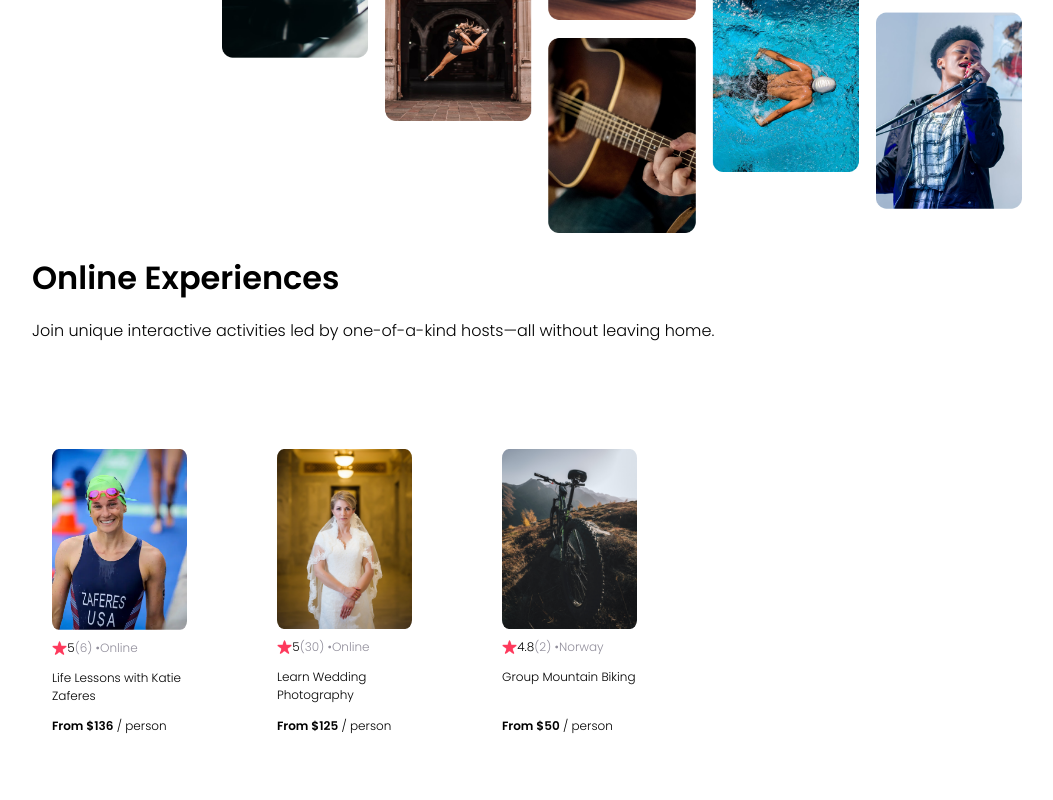
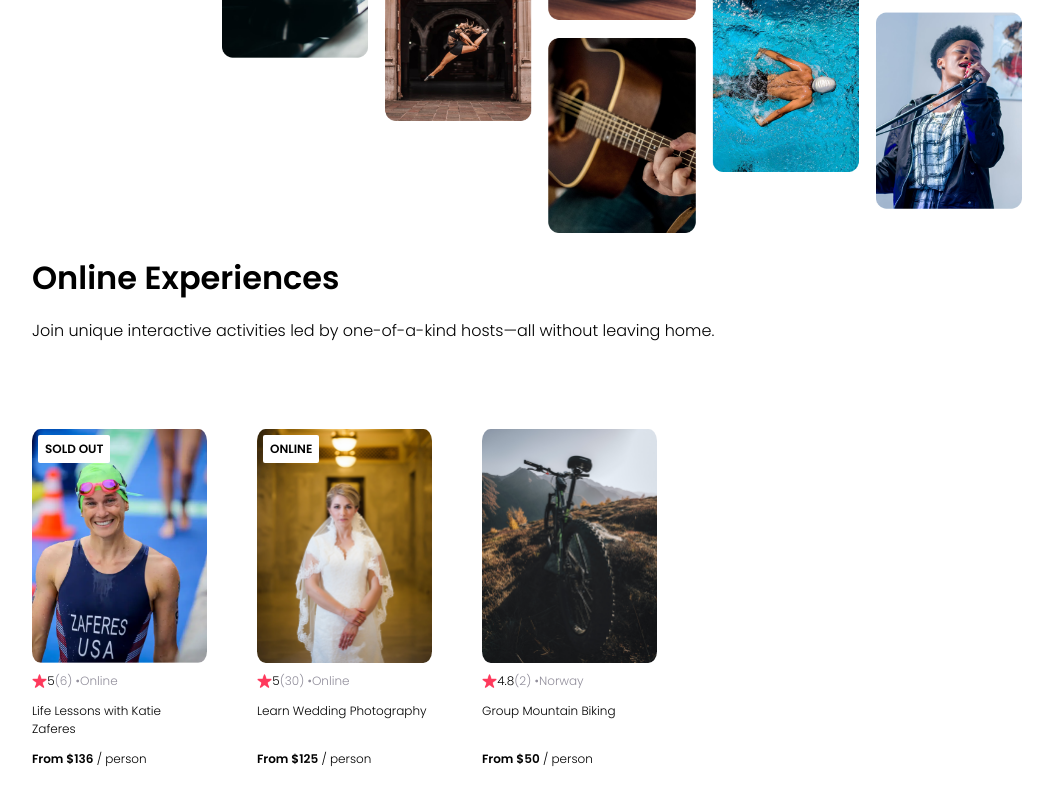
Before and after one commit to JosiahABrown/React-AirBnb-Clone, a React (Vite) app: page / in a window 1280 px wide. Shown: the part 356-1156 px from the top of the page, without its empty margins (18-1071 px from the left). Built offline with nearby package versions, Linux system fonts and the light colour scheme.

Commit message:
Changes to props organization

```diff
--- a/src/App.jsx
+++ b/src/App.jsx
@@ -8,12 +8,8 @@
   const cards = data.map(item => {
     return (
       <Card
-        img={item.coverImg}
-        rating={item.stats.rating}
-        reviewCount={item.stats.reviewCount}
-        location={item.location}
-        title={item.title}
-        price={item.price}
+        key={item.id}
+        item={item}
       />
     )
   })
--- a/src/components/Card.jsx
+++ b/src/components/Card.jsx
@@ -2,17 +2,25 @@
 import star from "../images/star.png"
 
 export default function Card(props) {
+    let badgeText;
+    if (props.item.openSpots === 0) {
+        badgeText = "SOLD OUT";
+    } else if (props.item.location === "Online") {
+        badgeText = "ONLINE";
+    }
+
     return (
         <div className="card">
-            <img className="card-img" src={`src/images/${props.img}`} />
+            {badgeText && <div className="card-badge">{badgeText}</div>}
+            <img className="card-img" src={`src/images/${props.item.coverImg}`} />
             <div className="card-stats">
                 <img className="card-star" src={star} alt="star" />
-                <span>{props.rating}</span>
-                <span className="gray">({props.reviewCount})  • </span>
-                <span className="gray"> {props.location}</span>
+                <span>{props.item.stats.rating}</span>
+                <span className="gray">({props.item.stats.reviewCount})  • </span>
+                <span className="gray"> {props.item.location}</span>
             </div>
-            <p className="card-title">{props.title}</p>
-            <p className="card-price"><span className="bold">From ${props.price}</span> / person</p>
+            <p className="card-title">{props.item.title}</p>
+            <p className="card-price"><span className="bold">From ${props.item.price}</span> / person</p>
         </div>
     )
 }
--- a/src/style.css
+++ b/src/style.css
@@ -59,17 +59,15 @@
 .card {
     width: 175px;
     font-size: 12px;
-    padding: 20px;
     flex-direction: column;
-    border-radius: 0.5px;
     margin-left: 30px;
     flex: 0 0 auto;
     display: flex;
+    position: relative;
 }
 
 .card-img {
     width: 100%;
-    align-self: center;
     border-radius: 5%;
     margin-bottom: 9px;
 }
@@ -91,3 +89,13 @@
 .card-price {
     margin-top: auto;
 }
+
+.card-badge {
+    position: absolute;
+    top: 6px;
+    left: 6px;
+    background-color: white;
+    padding: 5px 7px;
+    border-radius: 2px;
+    font-weight: bold;
+}
```
